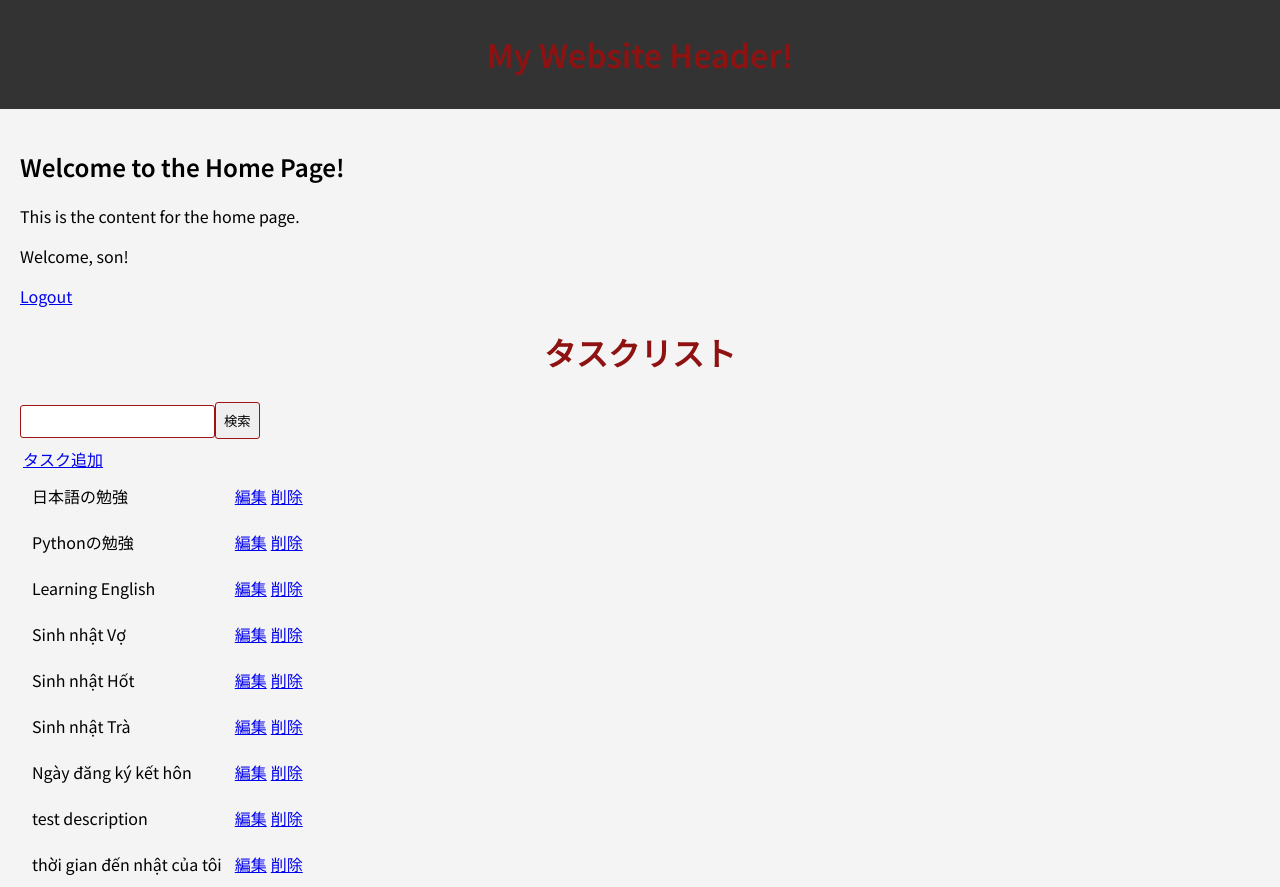
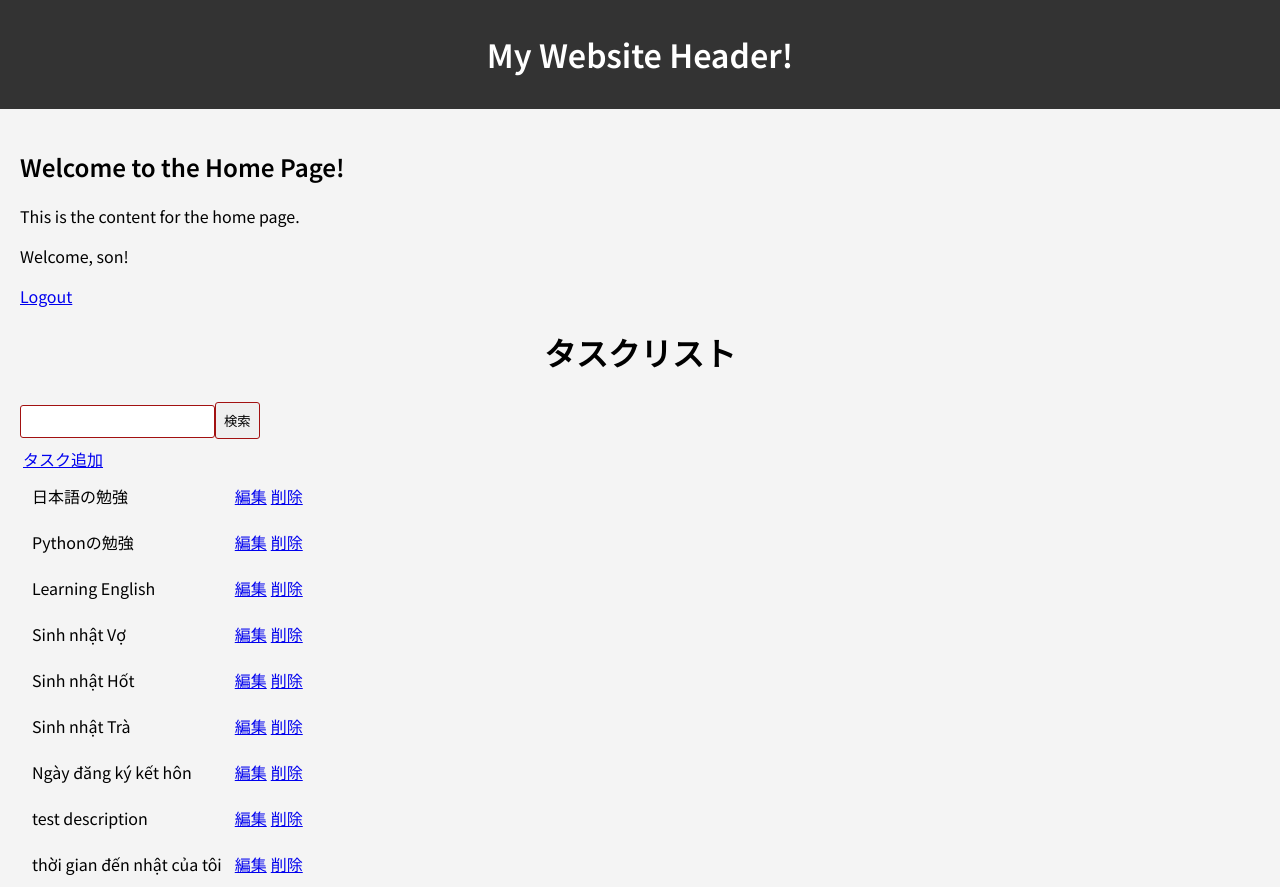
Before and after one commit to sonle9502/study_DjangoProject, a Django app: page / in a window 1280 px wide. Shown: the top 887 px of the page. Run offline with Django 4.2, Linux system fonts and the light colour scheme; a user stored in the database is signed in; data comes from the database, SQL or seed files in the repository.

Commit message:
update html css

```diff
--- a/todoapp/static/css/base.css
+++ b/todoapp/static/css/base.css
@@ -49,7 +49,7 @@ login css
 
 h1 {
     text-align: center;
-    color: #8f1212;
+    color: white;
 }
 
 label {
--- a/todoapp/static/js/script.js
+++ b/todoapp/static/js/script.js
@@ -1,2 +1,15 @@
 // script.js
-alert("Hello, this is a Django project!");
+//alert("Hello, this is a Django project!");
+
+document.addEventListener('DOMContentLoaded', function() {
+    // This function will be executed when the DOM is fully loaded
+
+    // Get the element with the ID 'change-text'
+    var myElement = document.getElementById('change-text');
+
+    // Check if the element exists
+    if (myElement) {
+        // Change the text content of the element
+        myElement.textContent = "Hello from script.js!";
+    }
+});
--- a/todoapp/templates/todoapp/login.html
+++ b/todoapp/templates/todoapp/login.html
@@ -6,7 +6,7 @@
 <div class="login-container">
     <form class="login-form" method="post">
         {% csrf_token %}
-        <h1>Login</h1>
+        <h1 style="color: black;">Login</h1>
         <label for="username">Username:</label>
         <input type="text" id="username" name="username" required>
 
--- a/todoapp/templates/todoapp/task_list.html
+++ b/todoapp/templates/todoapp/task_list.html
@@ -15,7 +15,7 @@
     </div>
     <table>
 
-        <h1>タスクリスト</h1>
+        <h1 style="color: black;">タスクリスト</h1>
         <h1><td><a href="{% url 'task_create' %}">タスク追加</a></td></h1>
 
         <form action="" method="get">
```
